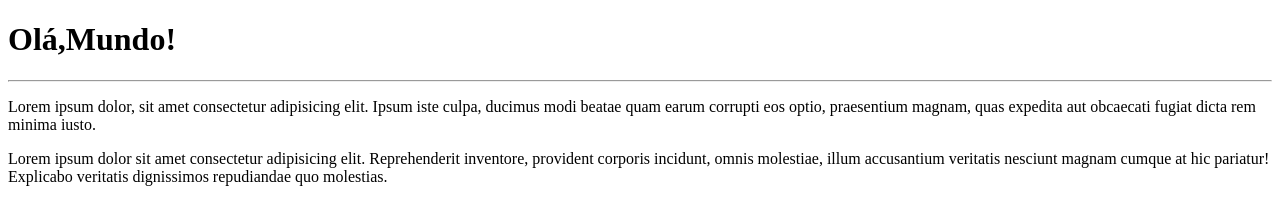
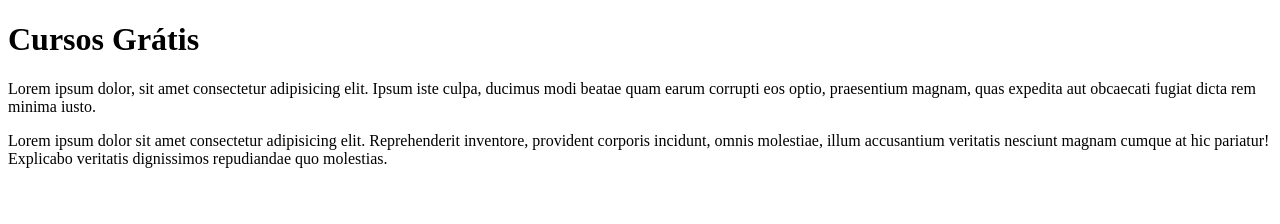
Before and after one commit to ChristianneEvaristo/Ola-Mundo--, a plain HTML site: page site -exemplo/index.html in a window 1280 px wide. Drawn offline with Linux system fonts and the light colour scheme.

Commit message:
Fazendo Modicações

```diff
--- a/site -exemplo/index.html
+++ b/site -exemplo/index.html
@@ -7,8 +7,9 @@
     <title>Meu primeiro site em repositório</title>
 </head>
 <body>
-  <h1>Olá,Mundo!</h1>
-  <hr>
+  <h1>Cursos Grátis</h1>
+  </header>
+<article>
   <p>Lorem ipsum dolor, sit amet consectetur adipisicing elit. Ipsum iste culpa, ducimus modi beatae quam earum corrupti eos optio, praesentium magnam, quas expedita aut obcaecati fugiat dicta rem minima iusto.
   <p> Lorem ipsum dolor sit amet consectetur adipisicing elit. Reprehenderit inventore, provident corporis incidunt, omnis molestiae, illum accusantium veritatis nesciunt magnam cumque at hic pariatur! Explicabo veritatis dignissimos repudiandae quo molestias.</p>
 </body>
```
